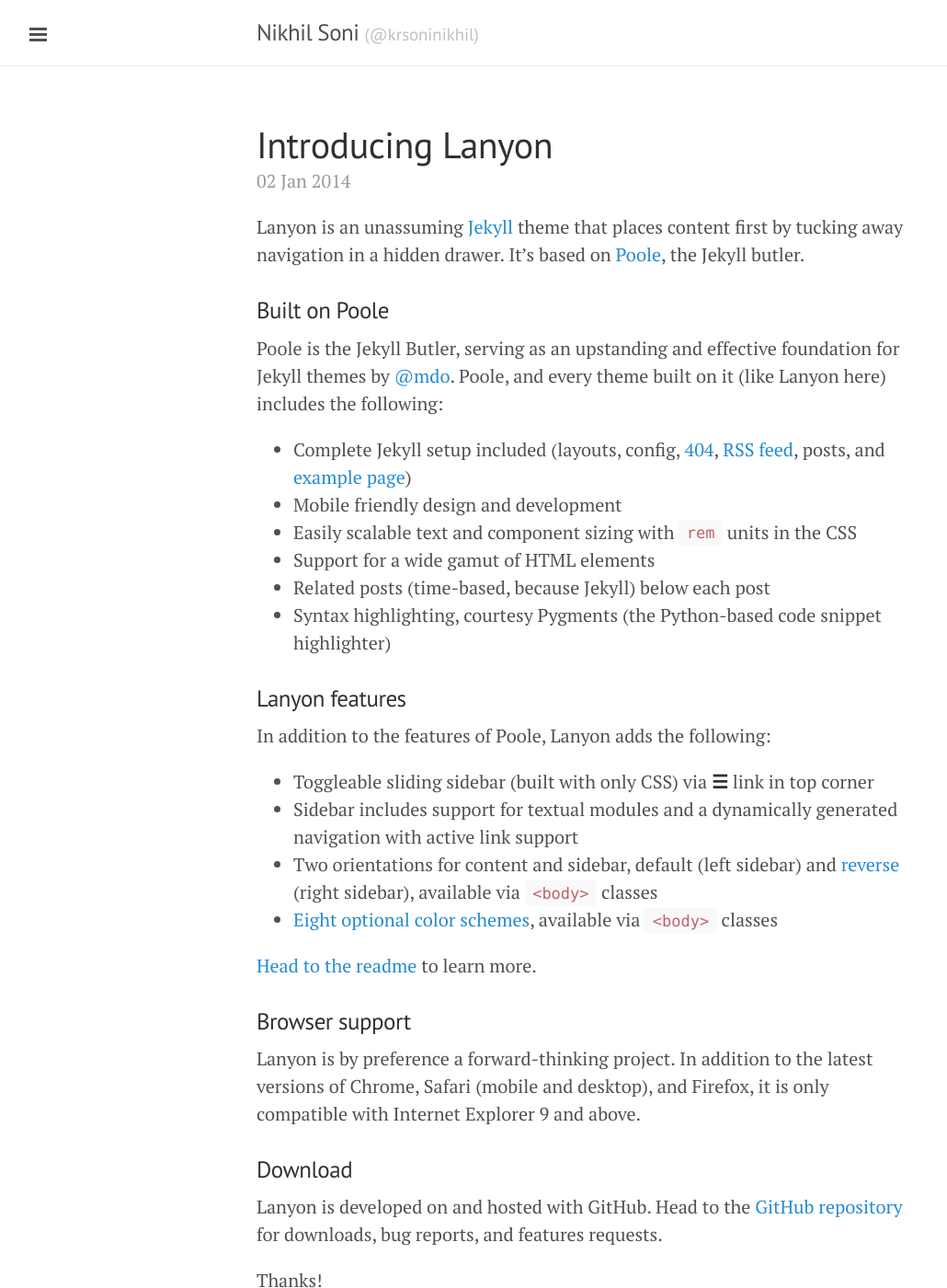
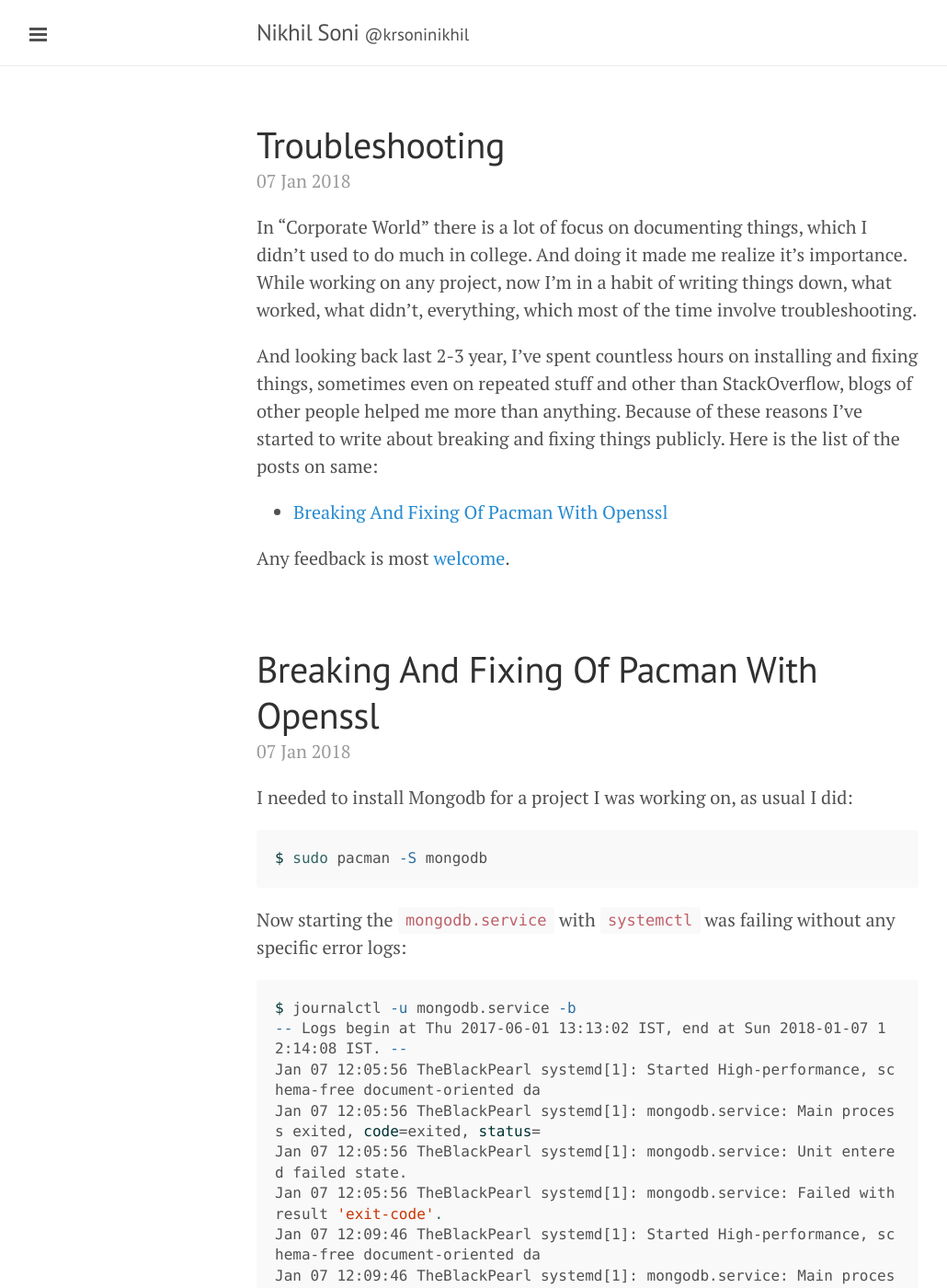
Before and after one commit to krsoninikhil/krsoninikhil.github.io, a Jekyll site: the page built from index.html, in a window 1280 px wide and 1400 px high. Shown: the whole window at 92% size, without its empty margins (1-1031 px from the left). Built offline with Jekyll 4.4.1, drawn with Linux system fonts in a browser that asks for light colours; the list of posts is cut into pages by our own code; some of the changed text lies outside the part shown.

Commit message:
Publish first post

````diff
--- a/_config.yml
+++ b/_config.yml
@@ -1,13 +1,13 @@
 # Dependencies
 #markdown:         redcarpet
-highlighter: pygments
+highlighter: rouge
 
 # Permalinks
 permalink: pretty
 
 # Setup
 title: Nikhil Soni
-tagline: (@krsoninikhil)
+tagline: <a href="https://twitter.com/krsoninikhil">@krsoninikhil</a>
 description:
 url: http://nikhilsoni.me
 
@@ -16,7 +16,7 @@ author:
   url: https://twitter.com/krsoninikhil
 
 contact:
-  email: mailto:krsoninikhil@gmail.com
+  email: krsoninikhil@gmail.com
   twitter: https://twitter.com/krsoninikhil
   angellist: https://angel.co/krsoninikhil
   aboutme: https://about.me/krsoninikhil
@@ -25,7 +25,7 @@ contact:
 links:
   source: https://github.com/krsoninikhil.github.io
   github: https://github.com/krsoninikhil
-  resume: https://goo.gl/Gngzhi
+  resume: https://goo.gl/My8bsV
 
 paginate: 5
 gems:
--- a/_posts/2013-12-31-whats-jekyll.md
+++ /dev/null
@@ -1,12 +0,0 @@
----
-layout: post
-title: What's Jekyll?
----
-
-[Jekyll](http://jekyllrb.com) is a static site generator, an open-source tool for creating simple yet powerful websites of all shapes and sizes. From [the project's readme](https://github.com/mojombo/jekyll/blob/master/README.markdown):
-
-  > Jekyll is a simple, blog aware, static site generator. It takes a template directory [...] and spits out a complete, static website suitable for serving with Apache or your favorite web server. This is also the engine behind GitHub Pages, which you can use to host your project’s page or blog right here from GitHub.
-
-It's an immensely useful tool and one we encourage you to use here with Hyde.
-
-Find out more by [visiting the project on GitHub](https://github.com/mojombo/jekyll).
--- a/_posts/2014-01-01-example-content.md
+++ /dev/null
@@ -1,122 +0,0 @@
----
-layout: post
-title: Example content
----
-
-
-<div class="message">
-  Howdy! This is an example blog post that shows several types of HTML content supported in this theme.
-</div>
-
-Cum sociis natoque penatibus et magnis <a href="#">dis parturient montes</a>, nascetur ridiculus mus. *Aenean eu leo quam.* Pellentesque ornare sem lacinia quam venenatis vestibulum. Sed posuere consectetur est at lobortis. Cras mattis consectetur purus sit amet fermentum.
-
-> Curabitur blandit tempus porttitor. Nullam quis risus eget urna mollis ornare vel eu leo. Nullam id dolor id nibh ultricies vehicula ut id elit.
-
-Etiam porta **sem malesuada magna** mollis euismod. Cras mattis consectetur purus sit amet fermentum. Aenean lacinia bibendum nulla sed consectetur.
-
-## Inline HTML elements
-
-HTML defines a long list of available inline tags, a complete list of which can be found on the [Mozilla Developer Network](https://developer.mozilla.org/en-US/docs/Web/HTML/Element).
-
-- **To bold text**, use `<strong>`.
-- *To italicize text*, use `<em>`.
-- Abbreviations, like <abbr title="HyperText Markup Langage">HTML</abbr> should use `<abbr>`, with an optional `title` attribute for the full phrase.
-- Citations, like <cite>&mdash; Mark otto</cite>, should use `<cite>`.
-- <del>Deleted</del> text should use `<del>` and <ins>inserted</ins> text should use `<ins>`.
-- Superscript <sup>text</sup> uses `<sup>` and subscript <sub>text</sub> uses `<sub>`.
-
-Most of these elements are styled by browsers with few modifications on our part.
-
-## Heading
-
-Vivamus sagittis lacus vel augue rutrum faucibus dolor auctor. Duis mollis, est non commodo luctus, nisi erat porttitor ligula, eget lacinia odio sem nec elit. Morbi leo risus, porta ac consectetur ac, vestibulum at eros.
-
-### Code
-
-Cum sociis natoque penatibus et magnis dis `code element` montes, nascetur ridiculus mus.
-
-{% highlight js %}
-// Example can be run directly in your JavaScript console
-
-// Create a function that takes two arguments and returns the sum of those arguments
-var adder = new Function("a", "b", "return a + b");
-
-// Call the function
-adder(2, 6);
-// > 8
-{% endhighlight %}
-
-Aenean lacinia bibendum nulla sed consectetur. Etiam porta sem malesuada magna mollis euismod. Fusce dapibus, tellus ac cursus commodo, tortor mauris condimentum nibh, ut fermentum massa.
-
-### Lists
-
-Cum sociis natoque penatibus et magnis dis parturient montes, nascetur ridiculus mus. Aenean lacinia bibendum nulla sed consectetur. Etiam porta sem malesuada magna mollis euismod. Fusce dapibus, tellus ac cursus commodo, tortor mauris condimentum nibh, ut fermentum massa justo sit amet risus.
-
-* Praesent commodo cursus magna, vel scelerisque nisl consectetur et.
-* Donec id elit non mi porta gravida at eget metus.
-* Nulla vitae elit libero, a pharetra augue.
-
-Donec ullamcorper nulla non metus auctor fringilla. Nulla vitae elit libero, a pharetra augue.
-
-1. Vestibulum id ligula porta felis euismod semper.
-2. Cum sociis natoque penatibus et magnis dis parturient montes, nascetur ridiculus mus.
-3. Maecenas sed diam eget risus varius blandit sit amet non magna.
-
-Cras mattis consectetur purus sit amet fermentum. Sed posuere consectetur est at lobortis.
-
-<dl>
-  <dt>HyperText Markup Language (HTML)</dt>
-  <dd>The language used to describe and define the content of a Web page</dd>
-
-  <dt>Cascading Style Sheets (CSS)</dt>
-  <dd>Used to describe the appearance of Web content</dd>
-
-  <dt>JavaScript (JS)</dt>
-  <dd>The programming language used to build advanced Web sites and applications</dd>
-</dl>
-
-Integer posuere erat a ante venenatis dapibus posuere velit aliquet. Morbi leo risus, porta ac consectetur ac, vestibulum at eros. Nullam quis risus eget urna mollis ornare vel eu leo.
-
-### Tables
-
-Aenean lacinia bibendum nulla sed consectetur. Lorem ipsum dolor sit amet, consectetur adipiscing elit.
-
-<table>
-  <thead>
-    <tr>
-      <th>Name</th>
-      <th>Upvotes</th>
-      <th>Downvotes</th>
-    </tr>
-  </thead>
-  <tfoot>
-    <tr>
-      <td>Totals</td>
-      <td>21</td>
-      <td>23</td>
-    </tr>
-  </tfoot>
-  <tbody>
-    <tr>
-      <td>Alice</td>
-      <td>10</td>
-      <td>11</td>
-    </tr>
-    <tr>
-      <td>Bob</td>
-      <td>4</td>
-      <td>3</td>
-    </tr>
-    <tr>
-      <td>Charlie</td>
-      <td>7</td>
-      <td>9</td>
-    </tr>
-  </tbody>
-</table>
-
-Nullam id dolor id nibh ultricies vehicula ut id elit. Sed posuere consectetur est at lobortis. Nullam quis risus eget urna mollis ornare vel eu leo.
-
------
-
-Want to see something else added? <a href="https://github.com/poole/poole/issues/new">Open an issue.</a>
--- a/_posts/2014-01-02-introducing-lanyon.md
+++ /dev/null
@@ -1,38 +0,0 @@
----
-layout: post
-title: Introducing Lanyon
----
-
-Lanyon is an unassuming [Jekyll](http://jekyllrb.com) theme that places content first by tucking away navigation in a hidden drawer. It's based on [Poole](http://getpoole.com), the Jekyll butler.
-
-### Built on Poole
-
-Poole is the Jekyll Butler, serving as an upstanding and effective foundation for Jekyll themes by [@mdo](https://twitter.com/mdo). Poole, and every theme built on it (like Lanyon here) includes the following:
-
-* Complete Jekyll setup included (layouts, config, [404](/404), [RSS feed](/atom.xml), posts, and [example page](/about))
-* Mobile friendly design and development
-* Easily scalable text and component sizing with `rem` units in the CSS
-* Support for a wide gamut of HTML elements
-* Related posts (time-based, because Jekyll) below each post
-* Syntax highlighting, courtesy Pygments (the Python-based code snippet highlighter)
-
-### Lanyon features
-
-In addition to the features of Poole, Lanyon adds the following:
-
-* Toggleable sliding sidebar (built with only CSS) via **☰** link in top corner
-* Sidebar includes support for textual modules and a dynamically generated navigation with active link support
-* Two orientations for content and sidebar, default (left sidebar) and [reverse](https://github.com/poole/lanyon#reverse-layout) (right sidebar), available via `<body>` classes
-* [Eight optional color schemes](https://github.com/poole/lanyon#themes), available via `<body>` classes
-
-[Head to the readme](https://github.com/poole/lanyon#readme) to learn more.
-
-### Browser support
-
-Lanyon is by preference a forward-thinking project. In addition to the latest versions of Chrome, Safari (mobile and desktop), and Firefox, it is only compatible with Internet Explorer 9 and above.
-
-### Download
-
-Lanyon is developed on and hosted with GitHub. Head to the <a href="https://github.com/poole/lanyon">GitHub repository</a> for downloads, bug reports, and features requests.
-
-Thanks!
--- /dev/null
+++ b/_posts/2018-01-07-breaking-and-fixing-of-pacman-with-openssl.md
@@ -0,0 +1,80 @@
+I needed to install Mongodb for a project I was working on, as usual I did:
+
+```bash
+$ sudo pacman -S mongodb
+```
+
+Now starting the `mongodb.service` with `systemctl` was failing without any specific error logs:
+
+```bash
+$ journalctl -u mongodb.service -b
+-- Logs begin at Thu 2017-06-01 13:13:02 IST, end at Sun 2018-01-07 12:14:08 IST. --
+Jan 07 12:05:56 TheBlackPearl systemd[1]: Started High-performance, schema-free document-oriented da
+Jan 07 12:05:56 TheBlackPearl systemd[1]: mongodb.service: Main process exited, code=exited, status=
+Jan 07 12:05:56 TheBlackPearl systemd[1]: mongodb.service: Unit entered failed state.
+Jan 07 12:05:56 TheBlackPearl systemd[1]: mongodb.service: Failed with result 'exit-code'.
+Jan 07 12:09:46 TheBlackPearl systemd[1]: Started High-performance, schema-free document-oriented da
+Jan 07 12:09:46 TheBlackPearl systemd[1]: mongodb.service: Main process exited, code=exited, status=
+Jan 07 12:09:46 TheBlackPearl systemd[1]: mongodb.service: Unit entered failed state.
+Jan 07 12:09:46 TheBlackPearl systemd[1]: mongodb.service: Failed with result 'exit-code'.
+lines 1-9/9 (END)
+```
+
+And running `mongo` and `mongodb` was throwing following error:
+
+```bash
+mongo: error while loading shared libraries: libboost_program_options.so.1.65.1: cannot open shared object file: No such file or directory
+```
+
+I seached this a bit and then installed `boost` package.
+
+```bash
+$ sudo pacman -S boost
+```
+
+And now running `mongo` was throwing different error:
+
+```bash
+mongo: error while loading shared libraries: libssl.so.1.1: cannot open shared object file: No such file or directory
+```
+
+I tries installing `mongo-tools` package which also installed `openssl-1.0` along with it. And running `mongo` was still throwing same error. So I installed `openssl` which got me `openssl-1.1`. That's where almost everything broke. Running `sudo`:
+
+```bash
+$ sudo pacman
+sudo: error in /etc/sudo.conf, line 0 while loading plugin "sudoers_policy"
+sudo: unable to load /usr/lib/sudo/sudoers.so: libssl.so.1.0.0: cannot open shared object file: No such file or directory
+sudo: fatal error, unable to load plugins
+```
+
+Since `sudo` was not an option now, I switched to `root` by `su` only to realize that even `pacman` is broken:
+
+```bash
+$ pacman -Ss openssl
+pacman: error while loading shared libraries: libcrypto.so.1.0.0: cannot open shared object file: No such file or directory
+```
+
+Now, this was scary. How do fix broken packages without my package manager?
+
+Searching for this I found [grism's answer](https://bbs.archlinux.org/viewtopic.php?pid=1706378#p1706378) to similar problem. Turns out current version of `sudo` and `pacman` depends on `openssl-1.0` and I upgraded it to `1.1`. To downgrade it, I didn't need to download the `1.0` version package from web as installing `mongodb-tools` also installed `openssl-1.0`, `pkg.tar.xz` of which can be found at `/var/cache/pacman/pkg`. As per the above link, I extracted it in `/tmp` and made a symlink for `libssl-1.0.0` and `libcrypto-1.0.0` at `/var/lib/`:
+
+```bash
+# cd /tmp && tar xf /var/cache/pacman/pkg/openssl-1.0-1.0.2.n-1-x86_64.pkg.tar.xz
+# ln -s /tmp/usr/lib/libcrypto.so.1.0.0 /usr/lib/libcrypto.so.1.0.0
+# ln -s /tmp/usr/lib/libssl.so.1.0.0 /usr/lib/libssl.so.1.0.0
+```
+
+Well this fixed the `pacman`. So first thing first, I need my `sudo` back, so I installed `openssl-1.0` from downloaded `.pkg.tar.xz`:
+
+```bash
+# pacman -U /var/cache/pacman/pkg/openssl-1.0-1.0.2.n-1-x86_64.pkg.tar.xz
+```
+
+Exit `root` and try:
+
+```bash
+$ sudo ls
+[sudo] password for nks:
+```
+
+That's better. Back to `MongoDB` problem.
--- /dev/null
+++ b/_posts/2018-01-07-troubleshooting.md
@@ -0,0 +1,7 @@
+In "Corporate World" there is a lot of focus on documenting things, which I didn't used to do much in college. And doing it made me realize it's importance. While working on any project, now I'm in a habit of writing things down, what worked, what didn't, everything, which most of the time involve troubleshooting.
+
+And looking back last 2-3 year, I've spent countless hours on installing and fixing things, sometimes even on repeated stuff and other than StackOverflow, blogs of other people helped me more than anything. Because of these reasons I've started to write about breaking and fixing things publicly. Here is the list of the posts on same:
+
+- [Breaking And Fixing Of Pacman With Openssl](/2018/01/07/breaking-and-fixing-of-pacman-with-openssl/)
+
+Any feedback is most [welcome](/contact).
````
Also changed, not shown: about.md (+2 -2 lines), contact.html (+5 -5 lines).
